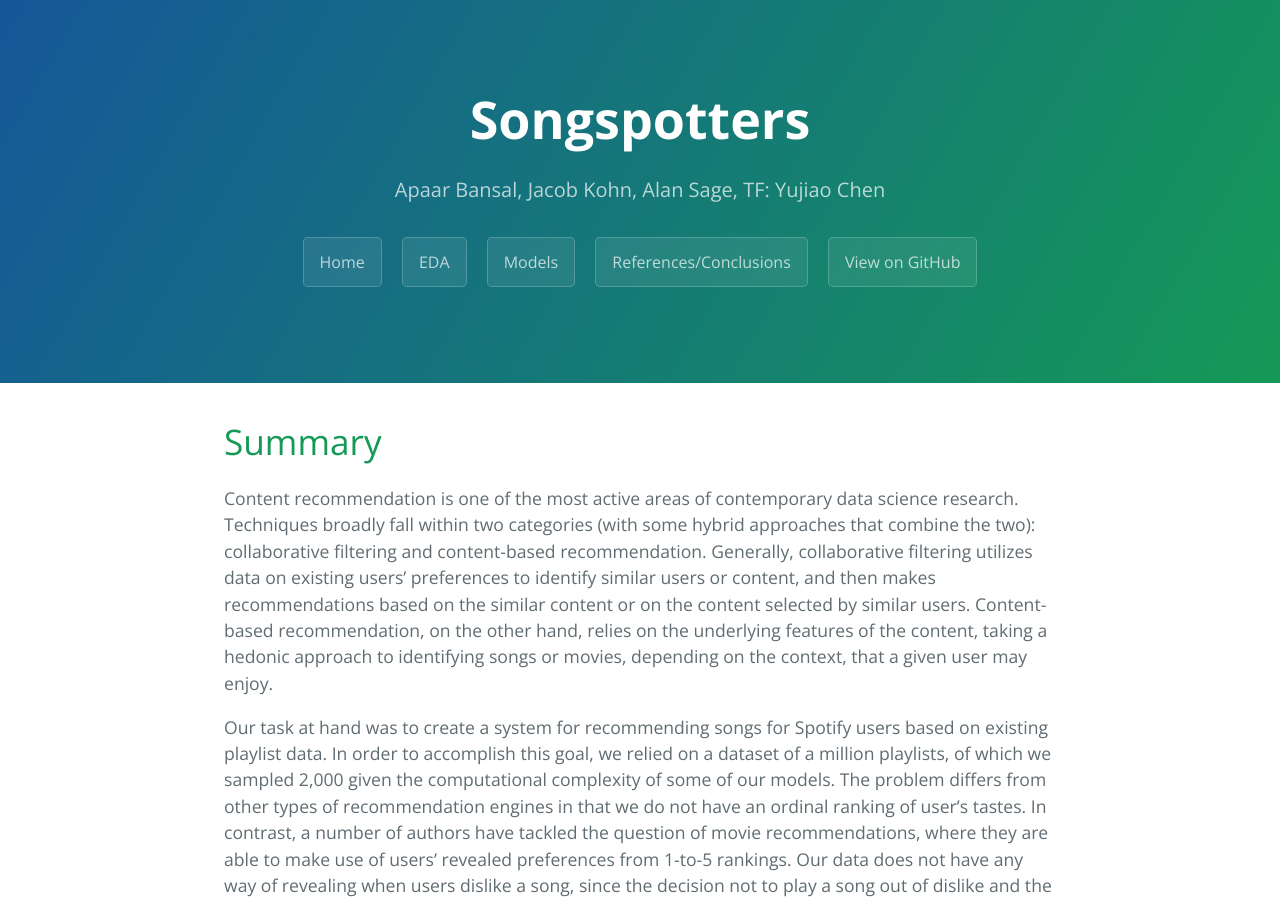
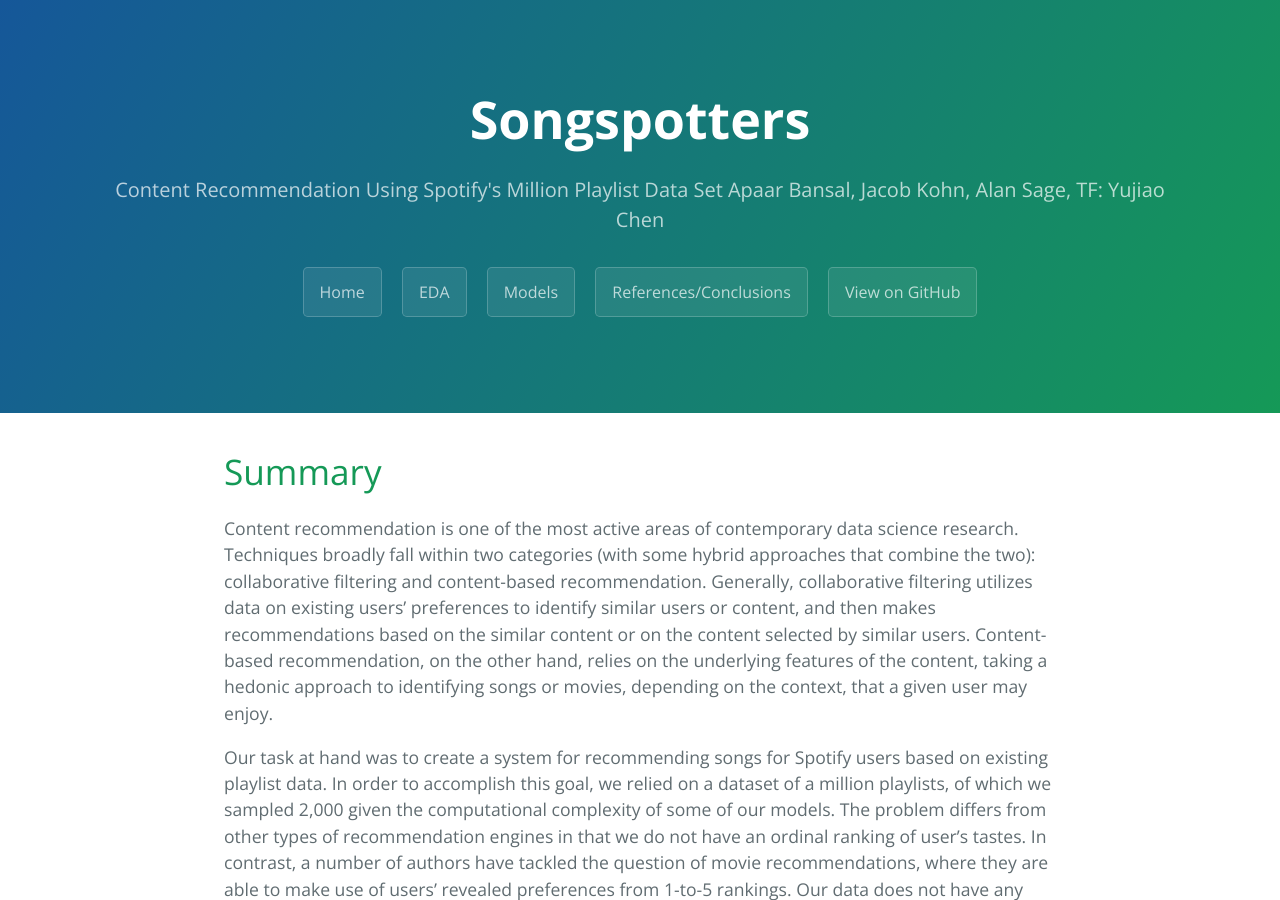
Before and after one commit to jk979/Spotify, a Jekyll site: the page built from index.md, in a window 1280 px wide and 900 px high. Built offline with Jekyll 4.4.1, drawn with Linux system fonts in a browser that asks for light colours; our own code applies the rules of GitHub Pages for plain Markdown files; some of the changed lines change nothing that is shown.

Commit message:
subtitle 2

```diff
--- a/_config.yml
+++ b/_config.yml
@@ -1,6 +1,6 @@
 title: "Songspotters"
-description: "Content Recommendation Using Spotify's Million Playlist Data Set"
-description: "Apaar Bansal, Jacob Kohn, Alan Sage, TF: Yujiao Chen"
+description: "Content Recommendation Using Spotify's Million Playlist Data Set
+  Apaar Bansal, Jacob Kohn, Alan Sage, TF: Yujiao Chen"
 show_downloads: true
 google_analytics:
 theme: jekyll-theme-cayman
```
